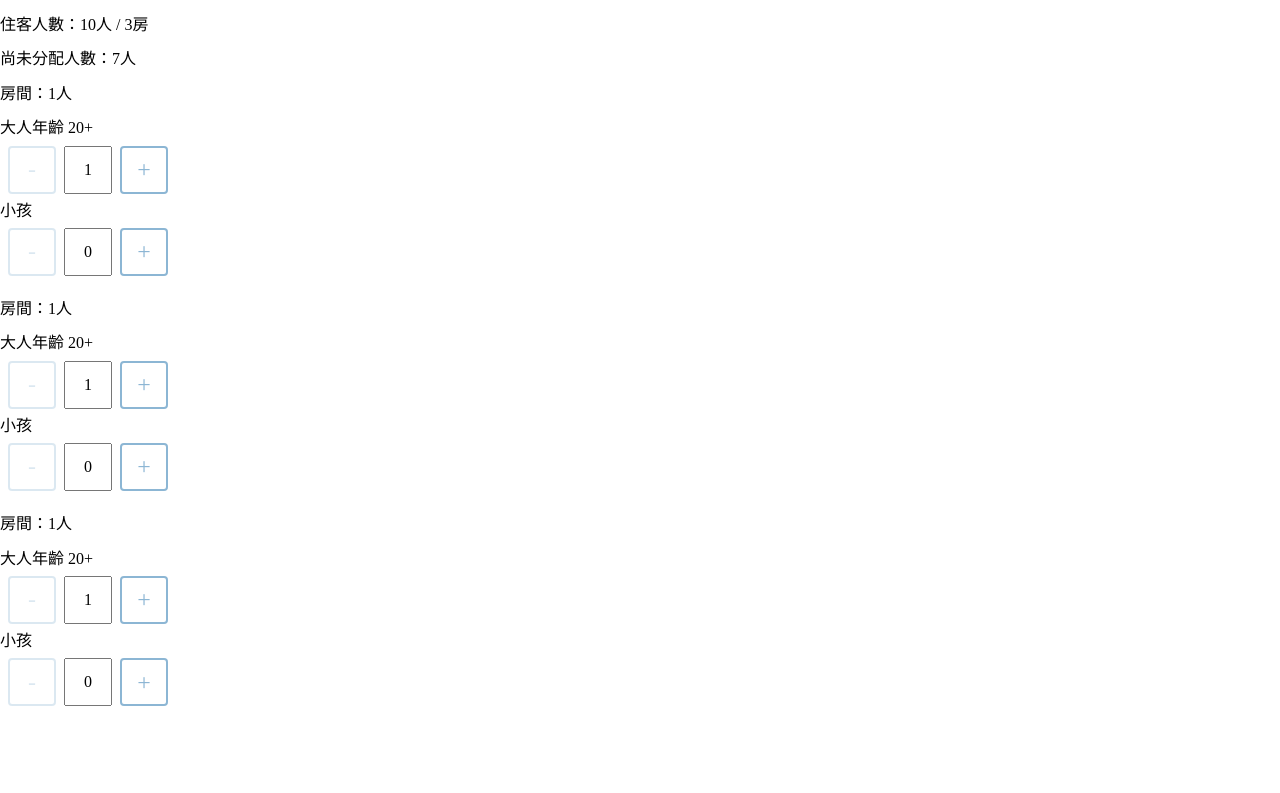
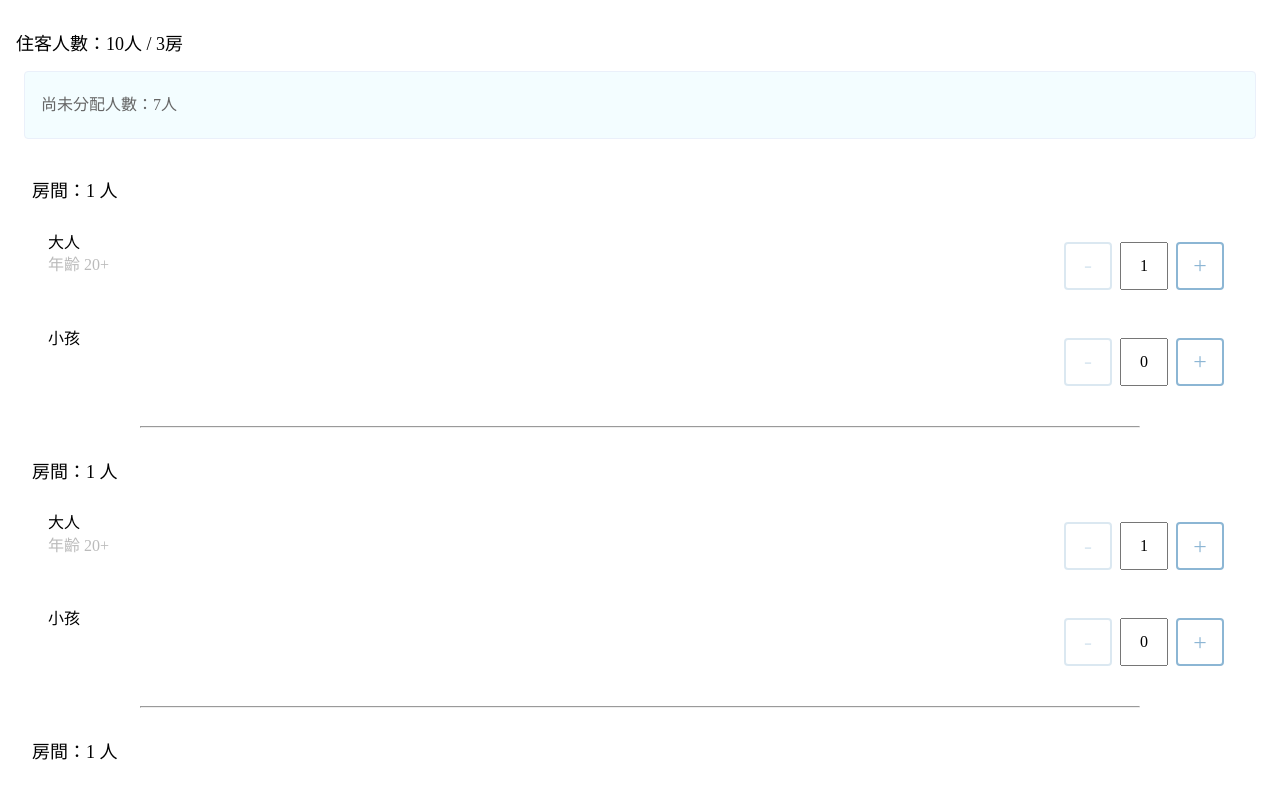
Before and after one commit to wuyuyu0222/prac, a React app: page / in a window 1280 px wide. Shown: the top 793 px of the page. Built offline with nearby package versions, Linux system fonts and the light colour scheme.

Commit message:
add styled-components

```diff
--- a/package.json
+++ b/package.json
@@ -12,7 +12,8 @@
   "dependencies": {
     "normalize.css": "^8.0.1",
     "react": "^18.2.0",
-    "react-dom": "^18.2.0"
+    "react-dom": "^18.2.0",
+    "styled-components": "^6.0.5"
   },
   "devDependencies": {
     "@babel/core": "^7.22.9",
--- a/src/components/CustomInputNumber.js
+++ b/src/components/CustomInputNumber.js
@@ -1,45 +1,86 @@
-import React, { useRef, useState } from 'react'
+import React, { useRef, useState } from "react";
+import { styled } from "styled-components";
+
+const InputOuter = styled.div`
+  display: flex;
+  padding: 8px;
+`;
+
+const CountButton = styled.button`
+  width: 48px;
+  height: 48px;
+  background: none;
+  border: 2px solid #8cb6d4;
+  border-radius: 4px;
+  font-size: 24px;
+  color: #8cb6d4;
+  &:disabled {
+    opacity: 0.3;
+  }
+`;
+const Input = styled.input`
+  width: 44px;
+  height: 44px;
+  padding: 0px;
+  margin-left: 8px;
+  margin-right: 8px;
+  font-size: 16px;
+  text-align: center;
+  &:disabled {
+    opacity: 0.3;
+  }
+`;
 
 let timeoutId;
 let intervalId;
 
+//TODO: handle when user's type value is less than min or more than max
+
 const CustomInputNumber = (props) => {
-    const { min, max, step = 1,
-        name, value: passedValue = 0, onChange: passedOnChange, onBlur: passedOnBlur, disabled } = props;
-    const [value, setValue] = useState(passedValue)
-    const inputRef = useRef(null)
+  const {
+    min,
+    max,
+    step = 1,
+    name,
+    value: passedValue = 0,
+    onChange: passedOnChange,
+    onBlur: passedOnBlur,
+    disabled,
+  } = props;
+  const [value, setValue] = useState(passedValue);
+  const inputRef = useRef(null);
 
   const checkIsNumberValid = (prev, num) => {
     if (num > 0) {
       if (prev + num > max) {
-                return false
+        return false;
       }
     }
     if (num < 0) {
       if (prev + num < min) {
-                return false
+        return false;
       }
     }
-        return true
-    }
+    return true;
+  };
 
   const onChange = (e) => {
-        setValue(+e.target.value)
-        passedOnChange?.(e)
-    }
+    setValue(+e.target.value);
+    passedOnChange?.(e);
+  };
 
   const onBlur = (e) => {
-        passedOnBlur?.(e)
-    }
+    passedOnBlur?.(e);
+  };
 
   const triggerInputChange = (num) => {
-        const input = inputRef.current
-        if (!input) return
+    const input = inputRef.current;
+    if (!input) return;
 
     const lastValue = +input.value;
     if (!checkIsNumberValid(lastValue, num)) {
-            onBtnMouseUpOrLeave()
-            return
+      onBtnMouseUpOrLeave();
+      return;
     }
 
     input.value = +input.value + num;
@@ -49,36 +90,36 @@ const CustomInputNumber = (props) => {
       tracker.setValue(lastValue);
     }
     input.dispatchEvent(event);
-    }
+  };
 
   const onBtnMouseDown = (num) => {
     timeoutId = setTimeout(() => {
       intervalId = setInterval(() => {
-                triggerInputChange(num)
-            }, 50)
-        }, 300)
-    }
+        triggerInputChange(num);
+      }, 50);
+    }, 300);
+  };
 
   const onBtnMouseUpOrLeave = () => {
-        clearTimeout(timeoutId)
-        clearInterval(intervalId)
-    }
+    clearTimeout(timeoutId);
+    clearInterval(intervalId);
+  };
 
   return (
-        <div className='inputOuter'>
-            <button
-                className='inputButton'
+    <InputOuter>
+      <CountButton
         onClick={() => triggerInputChange(step * -1)}
         onMouseDown={() => onBtnMouseDown(step * -1)}
         onMouseUp={onBtnMouseUpOrLeave}
         onMouseLeave={onBtnMouseUpOrLeave}
         disabled={disabled || value <= min}
-            >-</button>
-            <input
+      >
+        -
+      </CountButton>
+      <Input
         ref={inputRef}
         name={name}
         type="number"
-                className='numberInput'
         value={value}
         onChange={(e) => onChange(e)}
         onBlur={onBlur}
@@ -86,15 +127,17 @@ const CustomInputNumber = (props) => {
         max={max}
         disabled={disabled}
       />
-            <button className='inputButton'
+      <CountButton
         onClick={() => triggerInputChange(step)}
         onMouseDown={() => onBtnMouseDown(step)}
         onMouseUp={onBtnMouseUpOrLeave}
         onMouseLeave={onBtnMouseUpOrLeave}
         disabled={disabled || value >= max}
-            >+</button>
-        </div>
-    )
-}
+      >
+        +
+      </CountButton>
+    </InputOuter>
+  );
+};
 
-export default CustomInputNumber
+export default CustomInputNumber;
--- a/src/components/Room.js
+++ b/src/components/Room.js
@@ -1,27 +1,59 @@
-import React, { useEffect, useState } from 'react'
-import CustomInputNumber from './CustomInputNumber'
+import React, { useEffect, useState } from "react";
+import CustomInputNumber from "./CustomInputNumber";
+import { styled } from "styled-components";
+
+const Container = styled.div`
+  display: flex;
+  flex-direction: column;
+  padding: 16px;
+`;
+
+const Title = styled.p`
+  margin-bottom: 16px;
+  font-size: 18px;
+`;
+const Section = styled.div`
+  display: flex;
+  justify-content: space-between;
+  padding: 16px;
+`;
+
+const DescContainer = styled.div`
+  display: flex;
+  flex-direction: column;
+`;
+
+const Desc = styled.span`
+  margin-bottom: 4px;
+`;
+
+const SubDesc = styled.span`
+  color: #bbb;
+`;
 
 const Room = (props) => {
-    const { limit = 1, remainGuest, onChange, disabled } = props
-    const [adult, setAdult] = useState(1)
-    const [child, setChild] = useState(0)
+  const { limit = 1, remainGuest, onChange, disabled } = props;
+  const [adult, setAdult] = useState(1);
+  const [child, setChild] = useState(0);
 
   useEffect(() => {
-        onChange?.({ adult, child })
-    }, [adult, child])
+    onChange?.({ adult, child });
+  }, [adult, child]);
 
-    const onAdultChange = (e) => setAdult(+e.target.value)
+  const onAdultChange = (e) => setAdult(+e.target.value);
 
-    const onChildChange = (e) => setChild(+e.target.value)
+  const onChildChange = (e) => setChild(+e.target.value);
 
-    const guestNumber = adult + child
-    const canIncrease = remainGuest > 0
+  const guestNumber = adult + child;
+  const canIncrease = remainGuest > 0;
   return (
-        <div>
-            <p>房間：{guestNumber}人</p>
-            <div>
-                <span>大人</span>
-                <span>年齡 20+</span>
+    <Container>
+      <Title>房間：{guestNumber} 人</Title>
+      <Section>
+        <DescContainer>
+          <Desc>大人</Desc>
+          <SubDesc>年齡 20+</SubDesc>
+        </DescContainer>
         <CustomInputNumber
           value={adult}
           onChange={onAdultChange}
@@ -29,8 +61,8 @@ const Room = (props) => {
           min={1}
           disabled={disabled}
         />
-            </div>
-            <div>
+      </Section>
+      <Section>
         <span>小孩</span>
         <CustomInputNumber
           value={child}
@@ -39,9 +71,9 @@ const Room = (props) => {
           min={0}
           disabled={disabled}
         />
-            </div>
-        </div>
-    )
-}
+      </Section>
+    </Container>
+  );
+};
 
-export default Room
+export default Room;
--- a/src/components/RoomAllocation.js
+++ b/src/components/RoomAllocation.js
@@ -1,61 +1,95 @@
-import React, { useCallback, useEffect, useState } from 'react'
-import Room from './Room'
+import React, { useEffect, useState } from "react";
+import Room from "./Room";
+import { styled } from "styled-components";
 
-const getUniqueId = () => Math.random().toString(36).substring(2)
+const Container = styled.div`
+  padding: 16px;
+`;
+
+const Title = styled.p`
+  margin-bottom: 16px;
+  font-size: 18px;
+`;
+
+const DescContainer = styled.div`
+  margin: 8px;
+  padding-left: 16px;
+  padding-right: 16px;
+  padding-top: 24px;
+  padding-bottom: 24px;
+  background-color: #f3fdff;
+  border: 1px solid #eaf0fa;
+  border-radius: 4px;
+`;
+
+const Desc = styled.span`
+color: #666;
+`
+
+const Divider = styled.hr`
+  margin: auto;
+  width: 80%;
+`;
+
+const getUniqueId = () => Math.random().toString(36).substring(2);
 
 const getRoomMap = (room) => {
-    const roomMap = {}
+  const roomMap = {};
   for (let i = 0; i < room; i++) {
-        roomMap[getUniqueId()] = { adult: 1, child: 0 }
+    roomMap[getUniqueId()] = { adult: 1, child: 0 };
   }
-    return roomMap
-}
+  return roomMap;
+};
 
 const RoomAllocation = (props) => {
-    const { guest = 0, room = 0 } = props
-    const [roomMap, setRoomMap] = useState({})
-    const [remainGuest, setRemainGuest] = useState(guest)
-    const [disabled, setDisabled] = useState(false)
+  const { guest = 0, room = 0 } = props;
+  const [roomMap, setRoomMap] = useState({});
+  const [remainGuest, setRemainGuest] = useState(guest);
+  const [disabled, setDisabled] = useState(false);
 
   useEffect(() => {
-        const currentRoomMap = getRoomMap(room)
-        setRoomMap(currentRoomMap)
-    }, [room])
+    const currentRoomMap = getRoomMap(room);
+    setRoomMap(currentRoomMap);
+  }, [room]);
 
   useEffect(() => {
-        if (guest === room) setDisabled(true)
-        else setDisabled(false)
-    }, [guest, room])
+    if (guest === room) setDisabled(true);
+    else setDisabled(false);
+  }, [guest, room]);
 
   const onRoomChange = (id, result) => {
-        roomMap[id] = result
+    roomMap[id] = result;
     const currentGuest = Object.values(roomMap).reduce((prev, curr) => {
-            const count = curr.adult + curr.child
-            return prev + count
-        }, 0)
-        setRemainGuest(guest - currentGuest)
-    }
+      const count = curr.adult + curr.child;
+      return prev + count;
+    }, 0);
+    setRemainGuest(guest - currentGuest);
+  };
 
   return (
-        <div>
-            <p>住客人數：{guest}人 / {room}房</p>
-            <div>
-                <span>尚未分配人數：{remainGuest}人</span>
-            </div>
-            {Object.keys(roomMap).map(key => {
-                if (!key) return null
+    <Container>
+      <Title>
+        住客人數：{guest}人 / {room}房
+      </Title>
+      <DescContainer>
+        <Desc>尚未分配人數：{remainGuest}人</Desc>
+      </DescContainer>
+      {Object.keys(roomMap).map((key, index, array) => {
+        if (!key) return null;
         return (
+          <div key={key}>
             <Room
-                        key={key}
               limit={4}
               remainGuest={remainGuest}
               onChange={(result) => onRoomChange(key, result)}
               disabled={disabled}
             />
-                )
+            {index !== array.length - 1 ? <Divider /> : null}
+          </div>
+        );
       })}
-        </div>
-    )
-}
+    </Container>
+  );
+};
 
-export default RoomAllocation
+export default RoomAllocation;
--- a/src/styles.css
+++ b/src/styles.css
@@ -8,36 +8,3 @@ input::-webkit-inner-spin-button {
 input[type=number] {
   -moz-appearance: textfield;
 }
-
-.inputOuter {
-    display: flex;
-    padding:8px;
-}
-
-.numberInput {
-    width: 44px;
-    height: 44px;
-    padding: 0px;
-    margin-left: 8px;
-    margin-right: 8px;
-    font-size: 16px;
-    text-align: center;
-}
-
-.inputButton {
-    width: 48px;
-    height: 48px;
-    background: none;
-    border: 2px solid #8cb6d4;
-    border-radius: 4px;
-    font-size: 24px;
-    color: #8cb6d4;
-}
-
-.numberInput:disabled {
-    opacity: 0.3;
-}
-
-.inputButton:disabled {
-    opacity: 0.3;
-}
```
Also changed, not shown: 1 other file (tests, documents, lock files or other folders). Lines whose indentation alone changed are shown as unchanged.
